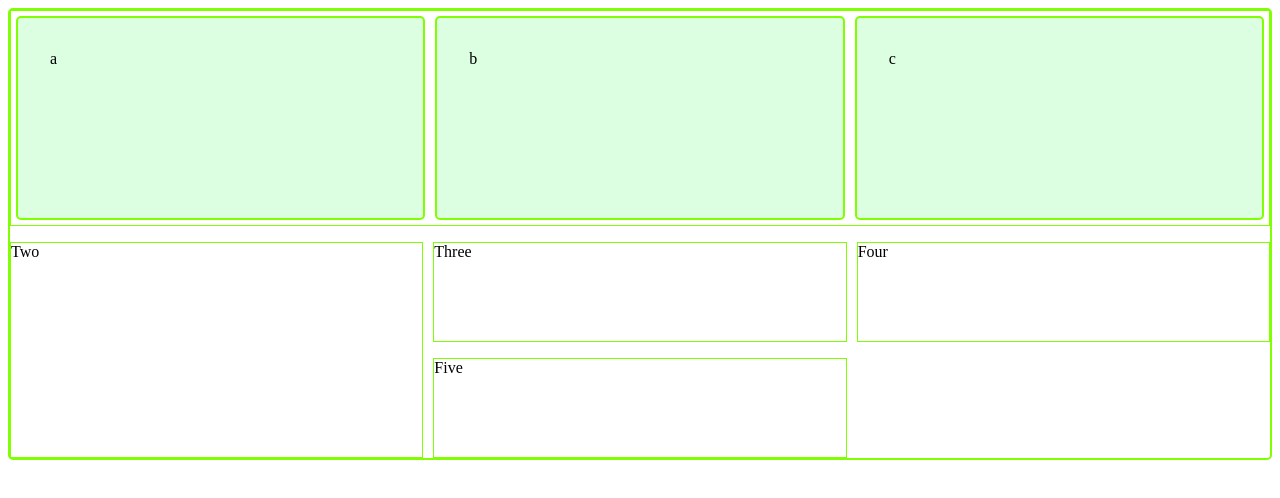
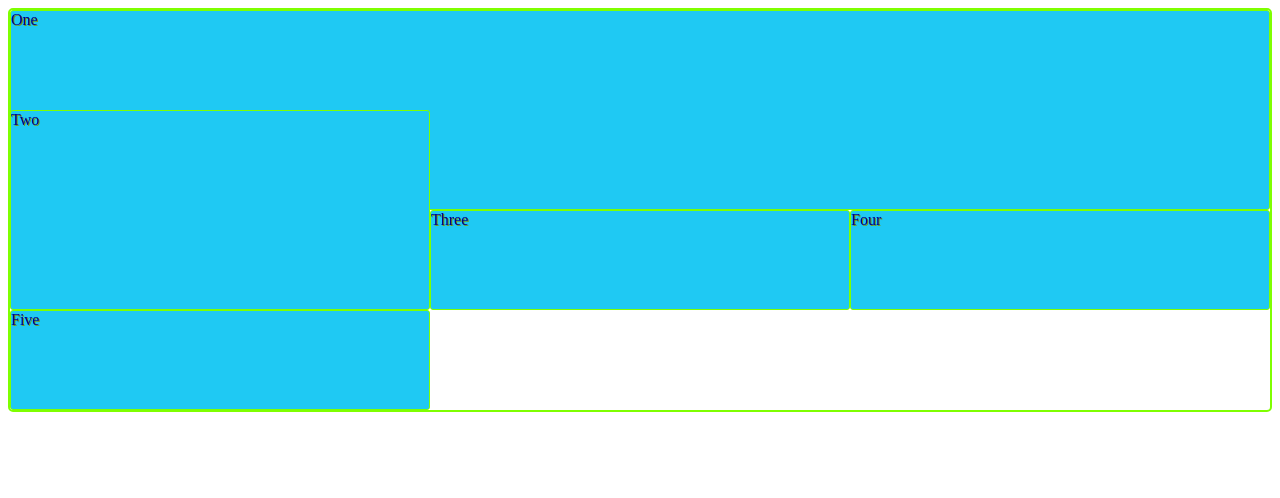
Before and after one commit to VesnaVucinic/typewriter, a website built with Parcel: page src/grid.html in a window 1280 px wide. Built offline with nearby package versions, Linux system fonts and the light colour scheme.

Commit message:
add overlaping without z-index

```diff
--- a/src/grid.css
+++ b/src/grid.css
@@ -7,8 +7,17 @@
   display: grid;
   grid-template-columns: repeat(3, 1fr);
   grid-auto-rows: minmax(100px, auto);
-  column-gap: 10px;
-  row-gap: 1em;
+  /* column-gap: 10px; */
+  /* row-gap: 1em; */
+}
+
+.box {
+    border: 1px solid chartreuse;
+    /* margin: 5px; */
+    border-radius: 3px;
+    color: darkblue;
+    text-shadow: 1px .5px rgb(119, 148, 14);
+    background-color: rgb(31, 201, 243);
 }
 
 .box1 {
@@ -16,35 +25,29 @@
     grid-column-end: 4;
     grid-row-start: 1;
     grid-row-end: 3;
-    display: grid;
-    grid-template-columns: repeat(3, 1fr);
+    /* display: grid; */
+    /* grid-template-columns: repeat(3, 1fr); */
     /* grid-template-columns: subgrid;  daje horizontalnu podelu kao redove*/
-    border: 1px solid chartreuse;
     /* column-gap: 5px; */
 }
 
-.nested {
+/* .nested {
   border: 2px solid chartreuse;
   border-radius: 5px;
   background-color: #dbffe0;
   padding: 2em;
-    margin: 5px;
-}
+  margin: 5px;
+} */
+
+/* .box2 {
+    grid-column-start: 1;
+    grid-row: 3 / 5;
+} */
 
 .box2 {
     grid-column-start: 1;
-    grid-row: 3 / 5;
-    border: 1px solid chartreuse;
+    grid-row-start: 2;
+    grid-row-end: 4;
+    /* background-color: darkturquoise; */
+    /* The item box2 is now overlapping box1, it displays on top as it comes later in the source order. */
 }
-
-.box3 {
-    border: 1px solid chartreuse;
-}
-
-.box4 {
-    border: 1px solid chartreuse;
-}
-
-.box5 {
-    border: 1px solid chartreuse;
-}
--- a/src/grid.html
+++ b/src/grid.html
@@ -8,10 +8,10 @@
 </head>
 <body>
     <div class="wrapper">
-        <div class="box box1">
-            <p class="nested">a</p>
+        <div class="box box1"> One
+            <!-- <p class="nested">a</p>
             <p class="nested">b</p>
-            <p class="nested">c</p>
+            <p class="nested">c</p> -->
         </div>
         <div class="box box2">Two</div>
         <div class="box box3">Three</div>
```
